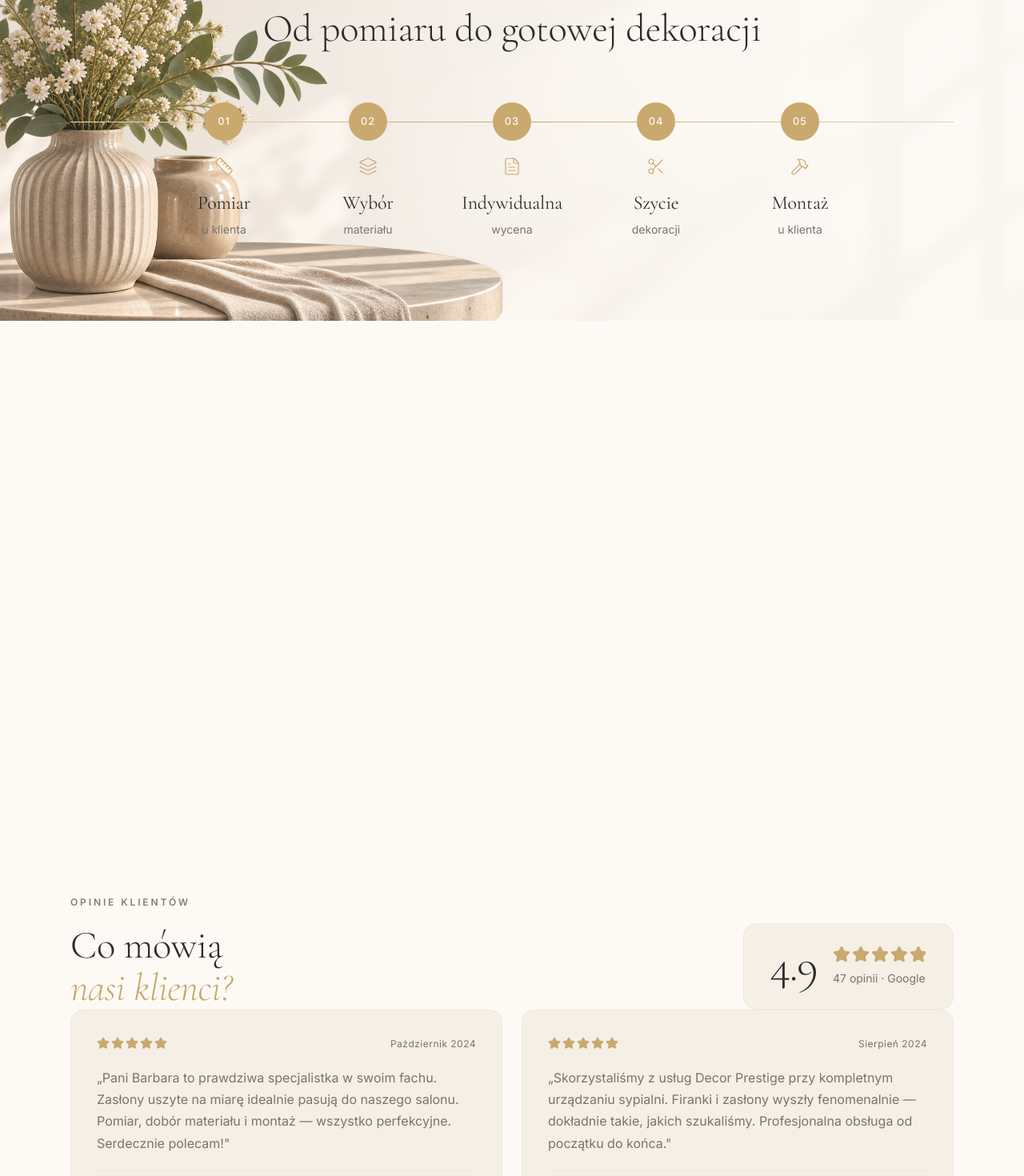
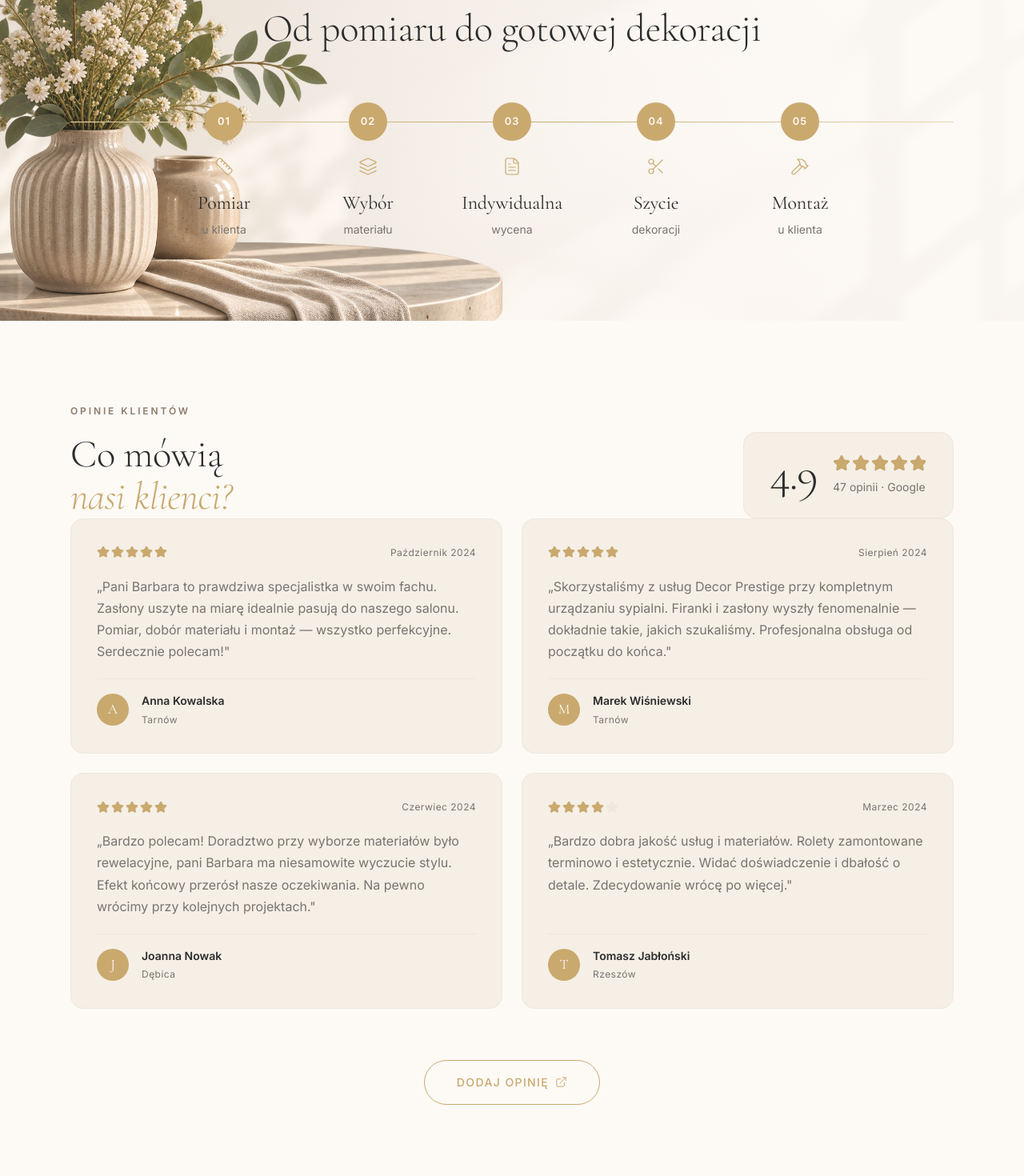
Before and after one commit to web48app/decor-prestige, a React (Vite) app in the folder decor-prestige/: page / in a window 1280 px wide. Shown: the part 2900-4370 px from the top of the page at 80% size. Built offline with nearby package versions, Linux system fonts and the light colour scheme.

Commit message:
Fix: hide empty placeholder sections, bold eyebrow, fix CTA button

```diff
--- a/decor-prestige/src/components/sections/About/About.module.css
+++ b/decor-prestige/src/components/sections/About/About.module.css
@@ -1,3 +1,3 @@
 .section {
-  /* Styles zostaną dodane w osobnym prompcie */
+  display: none; /* placeholder — sekcja w budowie */
 }
--- a/decor-prestige/src/components/sections/Gallery/Gallery.module.css
+++ b/decor-prestige/src/components/sections/Gallery/Gallery.module.css
@@ -1,3 +1,3 @@
 .section {
-  /* Styles zostaną dodane w osobnym prompcie */
+  display: none; /* placeholder — sekcja w budowie */
 }
--- a/decor-prestige/src/components/sections/Process/Process.module.css
+++ b/decor-prestige/src/components/sections/Process/Process.module.css
@@ -89,7 +89,7 @@
 .eyebrow {
   font-family: var(--font-body);
   font-size: var(--font-size-xs);
-  font-weight: 500;
+  font-weight: 800;
   letter-spacing: 0.24em;
   text-transform: uppercase;
   color: var(--color-taupe);
@@ -217,7 +217,7 @@
   color: #FDFAF6;
   font-family: var(--font-body);
   font-size: 0.8rem;
-  font-weight: 500;
+  font-weight: 700;
   letter-spacing: 0.08em;
   flex-shrink: 0;
   transition: background 0.3s ease, transform 0.3s ease;
--- a/decor-prestige/src/components/sections/Quality/Quality.module.css
+++ b/decor-prestige/src/components/sections/Quality/Quality.module.css
@@ -1,3 +1,3 @@
 .section {
-  /* Styles zostaną dodane w osobnym prompcie */
+  display: none; /* placeholder — sekcja w budowie */
 }
--- a/decor-prestige/src/components/sections/Reviews/Reviews.module.css
+++ b/decor-prestige/src/components/sections/Reviews/Reviews.module.css
@@ -230,31 +230,31 @@
 .cta {
   display: flex;
   justify-content: center;
+  padding-top: var(--space-4);
 }
 
 .ctaBtn {
   display: inline-flex;
   align-items: center;
-  gap: var(--space-3);
+  gap: var(--space-2);
   font-family: var(--font-body);
   font-size: var(--font-size-sm);
   font-weight: 500;
-  letter-spacing: 0.08em;
-  color: var(--color-text);
+  letter-spacing: 0.1em;
+  text-transform: uppercase;
+  color: var(--color-accent);
   background: transparent;
-  border: 1px solid var(--color-text);
+  border: 1.5px solid var(--color-accent);
   border-radius: 100px;
-  padding: var(--space-4) var(--space-9);
+  padding: var(--space-4) var(--space-10);
   text-decoration: none;
   transition:
     background 0.3s ease,
-    color 0.3s ease,
-    border-color 0.3s ease;
+    color 0.3s ease;
 }
 
 .ctaBtn:hover {
   background: var(--color-accent);
-  border-color: var(--color-accent);
   color: #FDFAF6;
 }
 
```
